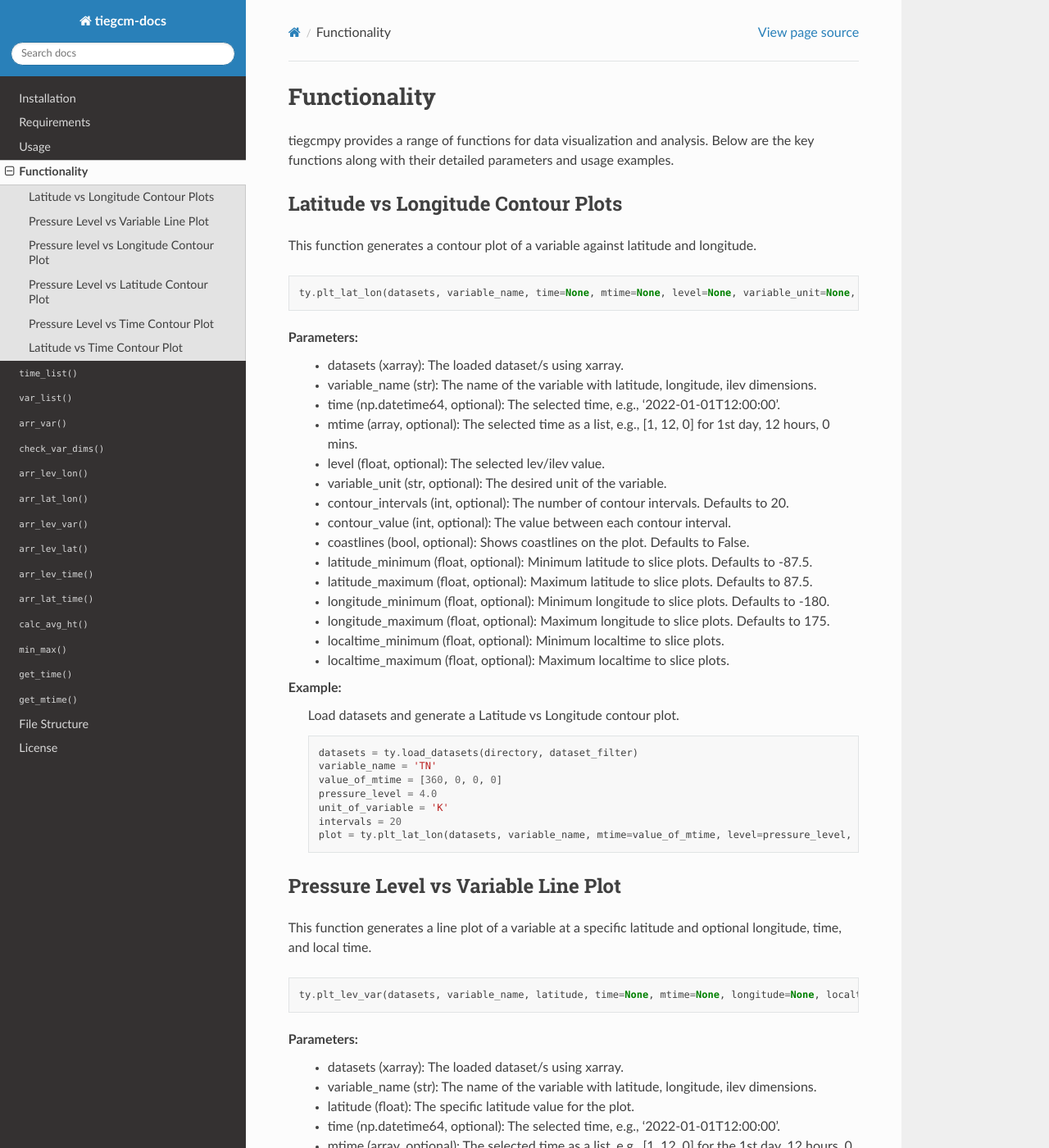
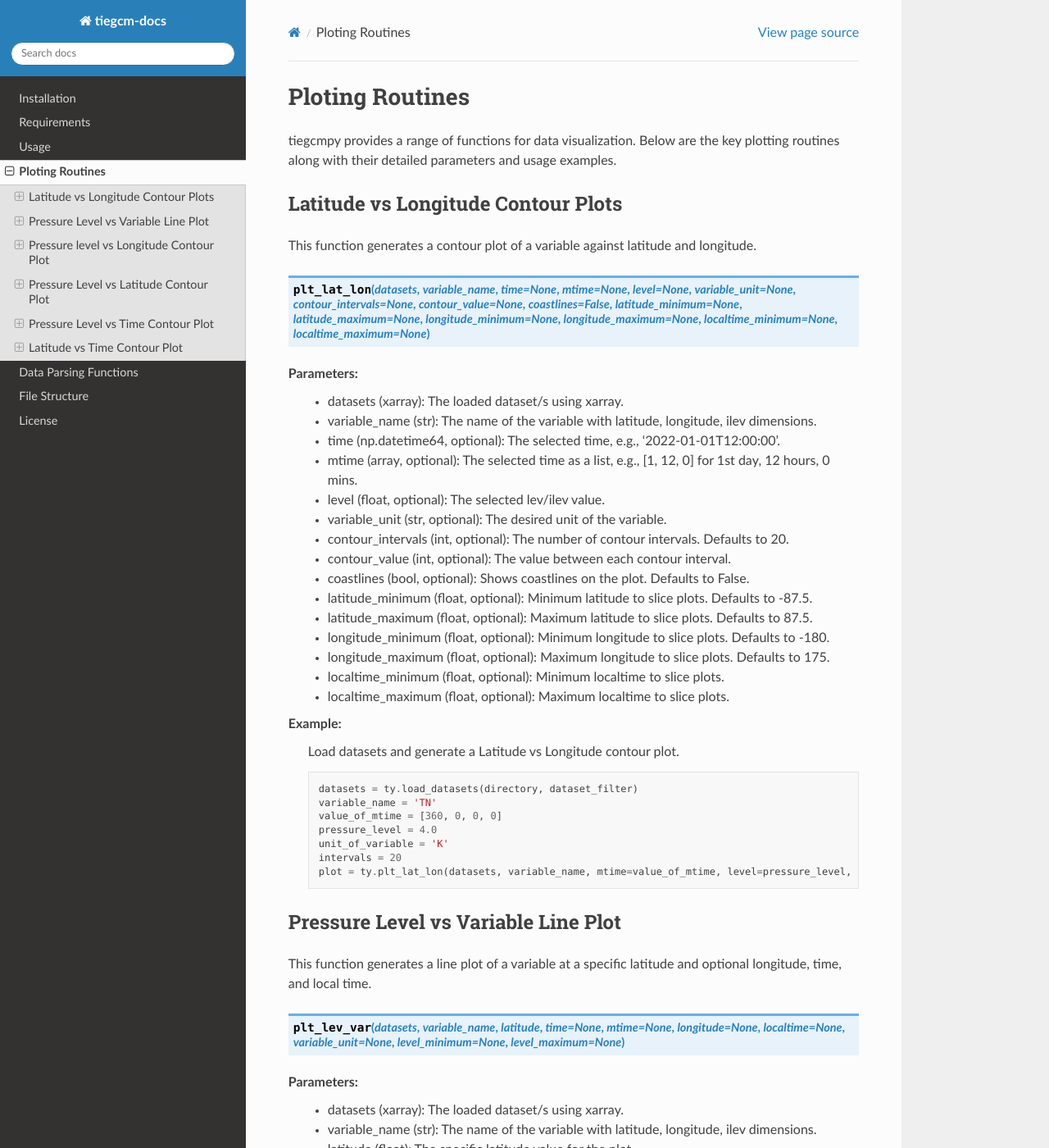
Before and after one commit to NCAR/tiegcm-docs, a Sphinx documentation site: the page built from docs/source/plot_functions.rst, in a window 1280 px wide and 1400 px high. Shown: the whole window at 82% size. Built offline with Sphinx 7.4.7 and the Read the Docs theme 2.0.0, drawn with Linux system fonts in a browser that asks for light colours; some of the changed text lies outside the part shown.

Commit message:
Modified ploting functions

```diff
--- a/docs/source/data_functions.rst
+++ b/docs/source/data_functions.rst
@@ -1,3 +1,6 @@
+Data Parsing Functions
+=============
+
 .. function:: time_list(datasets)
 
     Compiles and returns a list of all timestamps present in the provided datasets.
--- a/docs/source/plot_functions.rst
+++ b/docs/source/plot_functions.rst
@@ -1,16 +1,14 @@
-Functionality
+Ploting Routines
 =============
 
-tiegcmpy provides a range of functions for data visualization and analysis. Below are the key functions along with their detailed parameters and usage examples.
+tiegcmpy provides a range of functions for data visualization. Below are the key plotting routines along with their detailed parameters and usage examples.
 
 Latitude vs Longitude Contour Plots
 -----------------------------------
 
 This function generates a contour plot of a variable against latitude and longitude.
 
-.. code-block:: python
-
-    ty.plt_lat_lon(datasets, variable_name, time=None, mtime=None, level=None, variable_unit=None, contour_intervals=None, contour_value=None, coastlines=False, latitude_minimum=None, latitude_maximum=None, longitude_minimum=None, longitude_maximum=None, localtime_minimum=None, localtime_maximum=None)
+.. function:: plt_lat_lon(datasets, variable_name, time=None, mtime=None, level=None, variable_unit=None, contour_intervals=None, contour_value=None, coastlines=False, latitude_minimum=None, latitude_maximum=None, longitude_minimum=None, longitude_maximum=None, localtime_minimum=None, localtime_maximum=None)
 
 Parameters:
     - datasets (xarray): The loaded dataset/s using xarray.
@@ -47,9 +45,7 @@ Pressure Level vs Variable Line Plot
 
 This function generates a line plot of a variable at a specific latitude and optional longitude, time, and local time.
 
-.. code-block:: python
-
-    ty.plt_lev_var(datasets, variable_name, latitude, time=None, mtime=None, longitude=None, localtime=None, variable_unit=None, level_minimum=None, level_maximum=None)
+.. function:: plt_lev_var(datasets, variable_name, latitude, time=None, mtime=None, longitude=None, localtime=None, variable_unit=None, level_minimum=None, level_maximum=None)
 
 Parameters:
     - datasets (xarray): The loaded dataset/s using xarray.
@@ -84,9 +80,7 @@ Pressure level vs Longitude Contour Plot
 
 This function generates a contour plot of a variable at a specific latitude against longitude, with optional time and local time.
 
-.. code-block:: python
-
-    ty.plt_lev_lon(datasets, variable_name, latitude, time=None, mtime=None, variable_unit=None, contour_intervals=20, contour_value=None, level_minimum=None, level_maximum=None, longitude_minimum=None, longitude_maximum=None, localtime_minimum=None, localtime_maximum=None)
+.. function:: plt_lev_lon(datasets, variable_name, latitude, time=None, mtime=None, variable_unit=None, contour_intervals=20, contour_value=None, level_minimum=None, level_maximum=None, longitude_minimum=None, longitude_maximum=None, localtime_minimum=None, localtime_maximum=None)
 
 Parameters:
     - datasets (xarray): The loaded dataset(s) using xarray.
@@ -120,9 +114,7 @@ Pressure Level vs Latitude Contour Plot
 
 This function generates a contour plot of a variable against pressure level and latitude.
 
-.. code-block:: python
-
-    ty.plt_lev_lat(datasets, variable_name, longitude, time=None, mtime=None, localtime=None, variable_unit=None, contour_intervals=None, contour_value=None, coastlines=False, level_minimum=None, level_maximum=None, latitude_minimum=None, latitude_maximum=None)
+.. function:: plt_lev_lat(datasets, variable_name, longitude, time=None, mtime=None, localtime=None, variable_unit=None, contour_intervals=None, contour_value=None, coastlines=False, level_minimum=None, level_maximum=None, latitude_minimum=None, latitude_maximum=None)
 
 Parameters:
     - datasets (xarray): The loaded dataset/s using xarray.
@@ -157,9 +149,7 @@ Pressure Level vs Time Contour Plot
 
 This function creates a contour plot of a variable against pressure level and time.
 
-.. code-block:: python
-
-    ty.plt_lev_time(datasets, variable_name, latitude, longitude=None, localtime=None, variable_unit=None, contour_intervals=None, contour_value=None, coastlines=False, level_minimum=None, level_maximum=None, time_minimum=None, time_maximum=None)
+.. function:: plt_lev_time(datasets, variable_name, latitude, longitude=None, localtime=None, variable_unit=None, contour_intervals=None, contour_value=None, coastlines=False, level_minimum=None, level_maximum=None, time_minimum=None, time_maximum=None)
 
 Parameters:
     - datasets (xarray): The loaded dataset/s using xarray.
@@ -194,9 +184,7 @@ Latitude vs Time Contour Plot
 
 This function creates a contour plot of a variable against latitude and time.
 
-.. code-block:: python
-
-    ty.plt_lat_time(datasets, variable_name, level, longitude=None, localtime=None, variable_unit=None, contour_intervals=None, contour_value=None, coastlines=False, latitude_minimum=None, latitude_maximum=None, time_minimum=None, time_maximum=None)
+.. function:: plt_lat_time(datasets, variable_name, level, longitude=None, localtime=None, variable_unit=None, contour_intervals=None, contour_value=None, coastlines=False, latitude_minimum=None, latitude_maximum=None, time_minimum=None, time_maximum=None)
 
 Parameters:
     - datasets (xarray): The loaded dataset/s using xarray.
```
